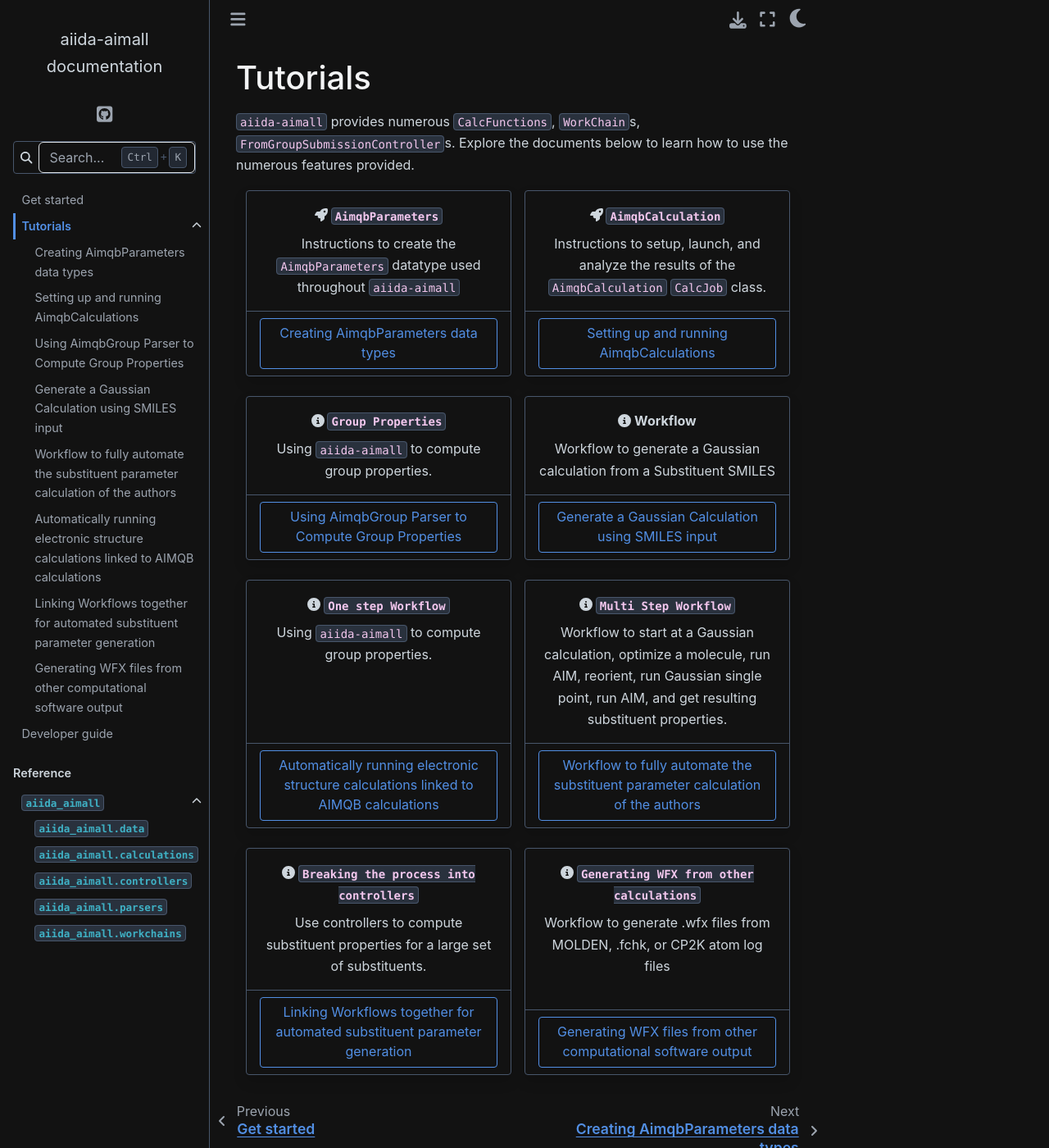
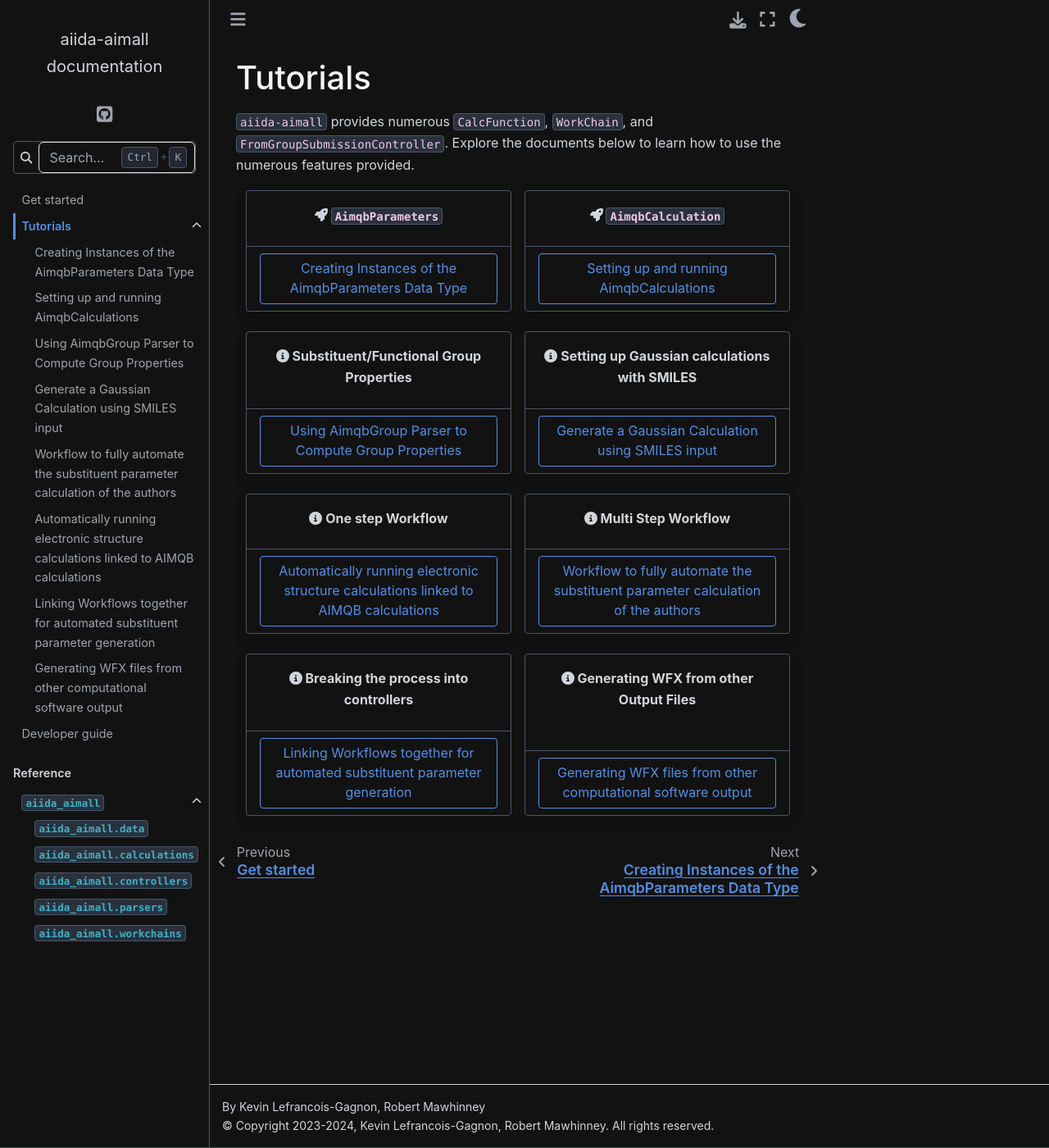
Before and after one commit to kmlefran/aiida-aimall, a Sphinx documentation site: the page built from docs/source/tutorials/index.md, in a window 1280 px wide and 1400 px high. Shown: the whole window at 82% size. Built offline with Sphinx 7.4.7 and the Sphinx Book theme 1.1.4, drawn with Linux system fonts in a browser that asks for light colours.

Commit message:
Edit documentation

````diff
--- a/docs/source/tutorials/index.md
+++ b/docs/source/tutorials/index.md
@@ -2,7 +2,7 @@
 
 # Tutorials
 
-`aiida-aimall` provides numerous `CalcFunctions`, `WorkChain`s, `FromGroupSubmissionController`s. Explore the documents below to learn how to use the numerous features provided.
+`aiida-aimall` provides numerous `CalcFunction`, `WorkChain`, and `FromGroupSubmissionController`. Explore the documents below to learn how to use the numerous features provided.
 
 ```{toctree}
 :hidden: true
@@ -25,8 +25,6 @@ makewfx.ipynb
 :text-align: center
 :shadow: md
 
-Instructions to create the `AimqbParameters` datatype used throughout `aiida-aimall`
-
 +++
 
 ```{button-ref} aimqbparameters
@@ -42,8 +40,6 @@ Instructions to create the `AimqbParameters` datatype used throughout `aiida-aim
 :::{grid-item-card} {fa}`rocket;mr-1` `AimqbCalculation`
 :text-align: center
 :shadow: md
-
-Instructions to setup, launch, and analyze the results of the `AimqbCalculation` `CalcJob` class.
 
 +++
 
@@ -63,11 +59,9 @@ Instructions to setup, launch, and analyze the results of the `AimqbCalculation`
 ::::{grid} 2
 :gutter: 3
 
-:::{grid-item-card} {fa}`info-circle;mr-1` `Group Properties`
+:::{grid-item-card} {fa}`info-circle;mr-1` Substituent/Functional Group Properties
 :text-align: center
 :shadow: md
-
-Using `aiida-aimall` to compute group properties.
 
 +++
 
@@ -80,11 +74,9 @@ Using `aiida-aimall` to compute group properties.
 ```
 :::
 
-:::{grid-item-card} {fa}`info-circle;mr-1` Workflow
+:::{grid-item-card} {fa}`info-circle;mr-1` Setting up Gaussian calculations with SMILES
 :text-align: center
 :shadow: md
-
-Workflow to generate a Gaussian calculation from a Substituent SMILES
 
 +++
 
@@ -101,11 +93,9 @@ Workflow to generate a Gaussian calculation from a Substituent SMILES
 ::::{grid} 2
 :gutter: 3
 
-:::{grid-item-card} {fa}`info-circle;mr-1` `One step Workflow`
+:::{grid-item-card} {fa}`info-circle;mr-1` One step Workflow
 :text-align: center
 :shadow: md
-
-Using `aiida-aimall` to compute group properties.
 
 +++
 
@@ -118,11 +108,9 @@ Using `aiida-aimall` to compute group properties.
 ```
 :::
 
-:::{grid-item-card} {fa}`info-circle;mr-1` `Multi Step Workflow`
+:::{grid-item-card} {fa}`info-circle;mr-1` Multi Step Workflow
 :text-align: center
 :shadow: md
-
-Workflow to start at a Gaussian calculation, optimize a molecule, run AIM, reorient, run Gaussian single point, run AIM, and get resulting substituent properties.
 
 +++
 
@@ -140,11 +128,9 @@ Workflow to start at a Gaussian calculation, optimize a molecule, run AIM, reori
 ::::{grid} 2
 :gutter: 3
 
-:::{grid-item-card} {fa}`info-circle;mr-1` `Breaking the process into controllers`
+:::{grid-item-card} {fa}`info-circle;mr-1` Breaking the process into controllers
 :text-align: center
 :shadow: md
-
-Use controllers to compute substituent properties for a large set of substituents.
 
 +++
 
@@ -157,11 +143,10 @@ Use controllers to compute substituent properties for a large set of substituent
 ```
 :::
 
-:::{grid-item-card} {fa}`info-circle;mr-1` `Generating WFX from other calculations`
+:::{grid-item-card} {fa}`info-circle;mr-1` Generating WFX from other Output Files
 :text-align: center
 :shadow: md
 
-Workflow to generate .wfx files from MOLDEN, .fchk, or CP2K atom log files
 
 +++
 
````
Also changed, not shown: docs/source/developer_guide/index.rst (+3 -4 lines), docs/source/installation/index.md (+2 -2 lines), docs/source/reference/api/auto/aiida_aimall/workchains/index.rst (+14 -6 lines), docs/source/tutorials/aimqbcalculation.ipynb, docs/source/tutorials/aimqbgroupcalculation.ipynb, docs/source/tutorials/aimqbparameters.ipynb, docs/source/tutorials/aimtogaussian.ipynb, docs/source/tutorials/controllers.ipynb, docs/source/tutorials/makewfx.ipynb, docs/source/tutorials/quantumsoftware.ipynb, docs/source/tutorials/substituentparameter.ipynb.
